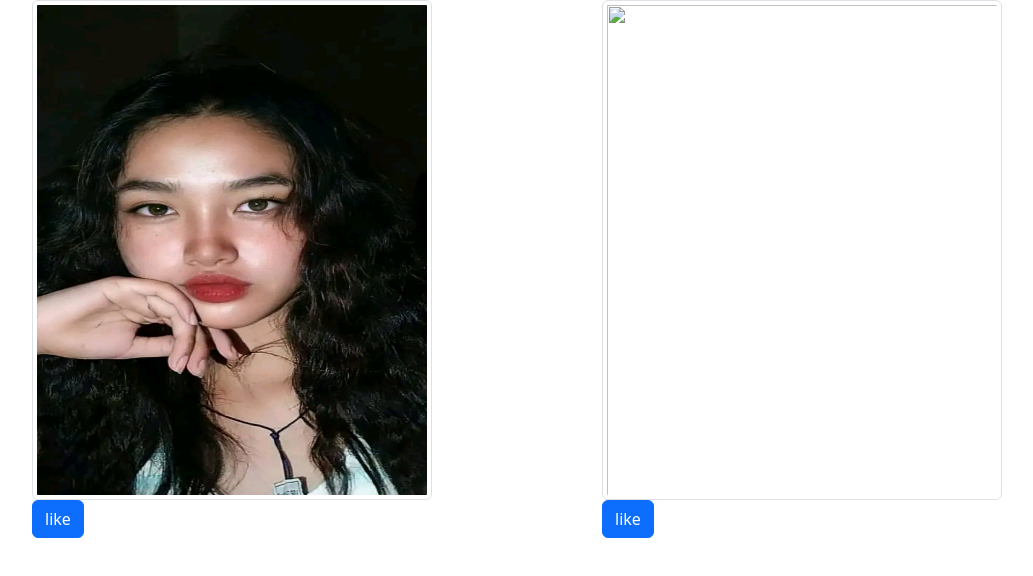
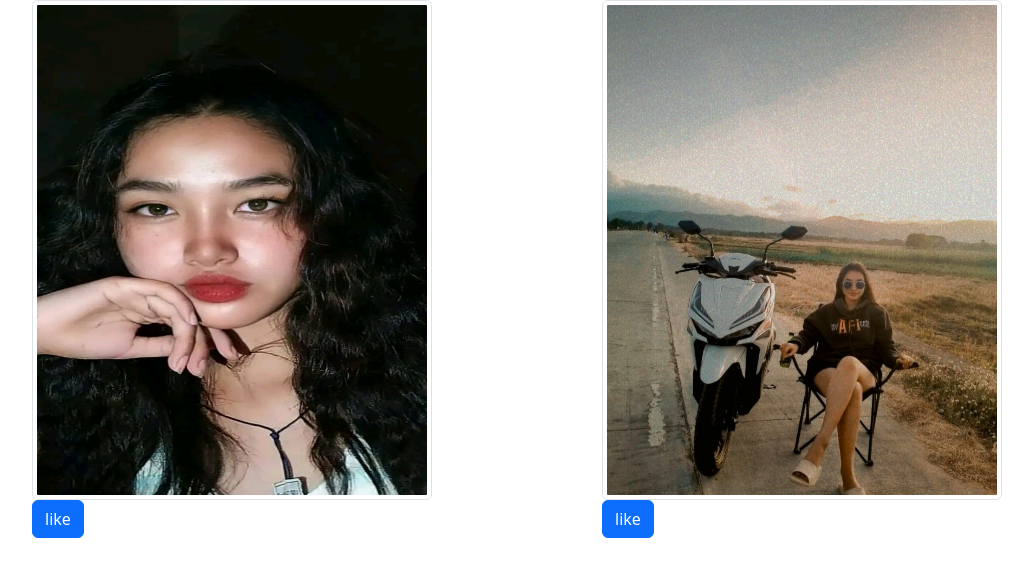
Before and after one commit to Ericalyn1234/Ericalyn.github.oi, a plain HTML site: page index.html in a window 1280 px wide. Shown: the whole page, without its empty margins (50-1083 px from the left). Drawn offline with nearby package versions, Linux system fonts and the light colour scheme.

Commit message:
Update index.html

```diff
--- a/index.html
+++ b/index.html
@@ -12,7 +12,7 @@
           <button class="btn btn-primary" type="button">like </button>
       </div>
                   <div class="col-6">
-                      <img src="1715950176099.jpg" class="img-thumbnail" style="width:400px;height:500px;"/><br>
+                      <img src="Screenshot_20240306_142722.jpg " class="img-thumbnail" style="width:400px;height:500px;"/><br>
                       <button class="btn btn-primary" type="button">like </button>
       </div>
     </div>
```
